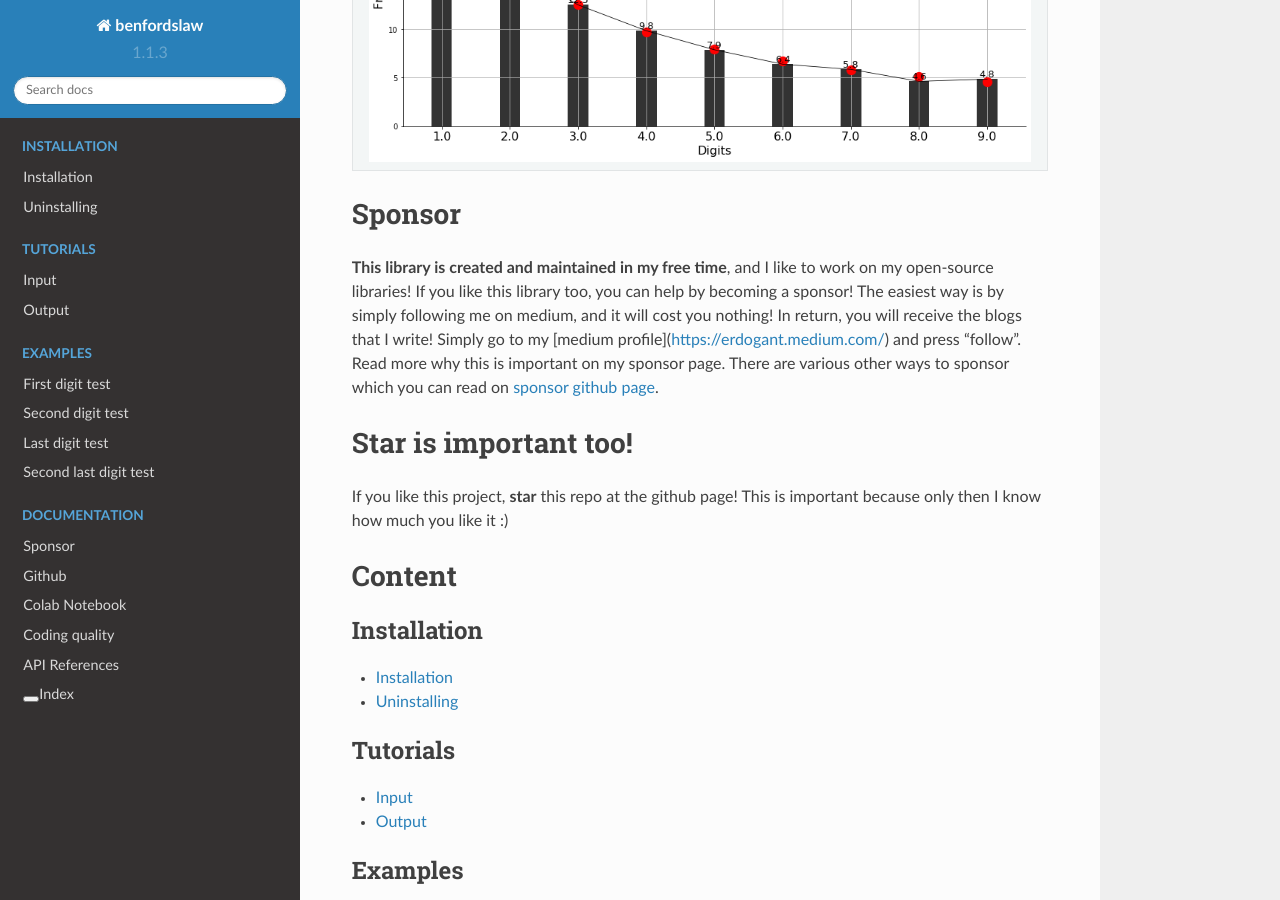
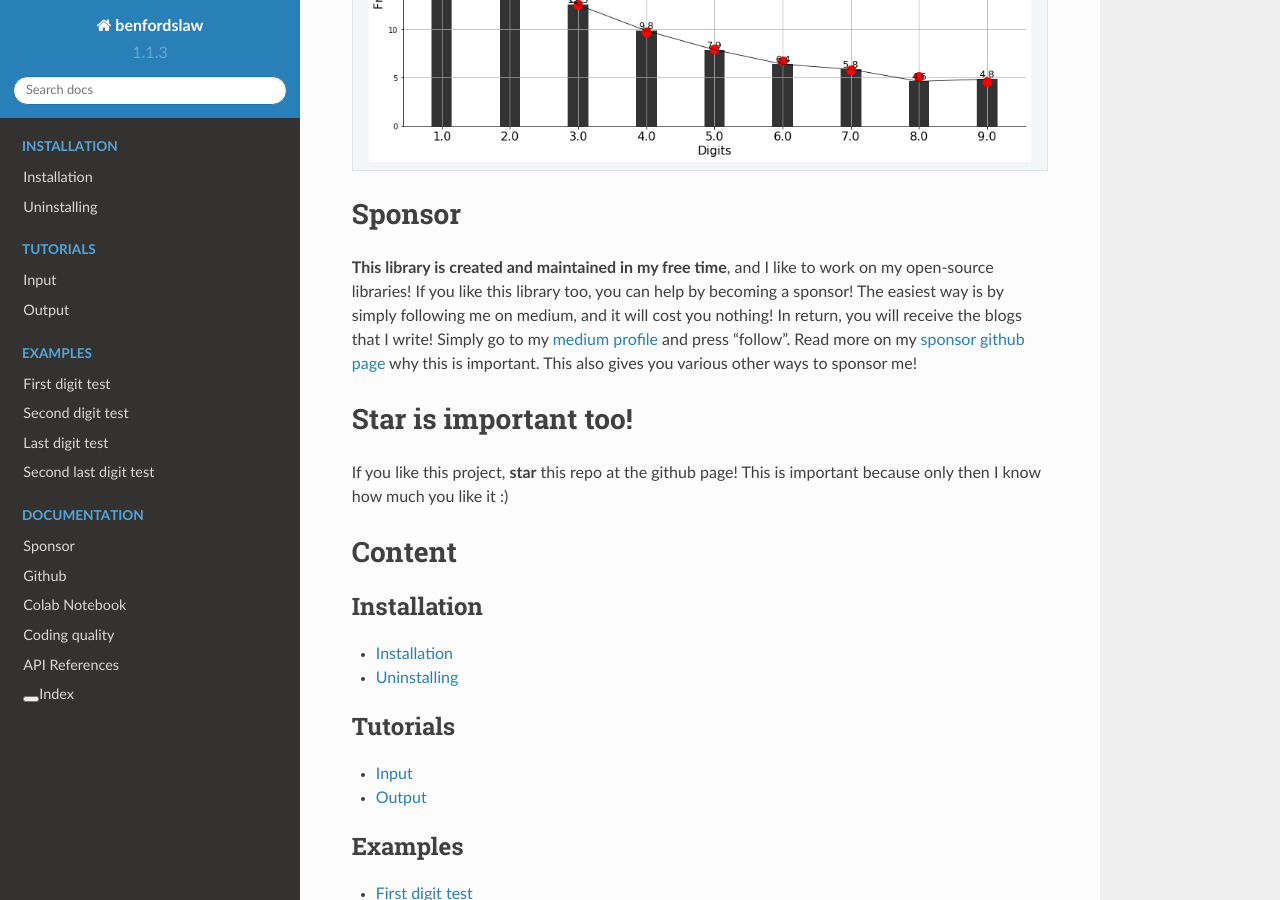
Before and after one commit to erdogant/benfordslaw, a Sphinx documentation site: the page built from docs/source/index.rst, in a window 1280 px wide and 900 px high, scrolled down 832 px. Built offline with Sphinx 7.4.7 and the Read the Docs theme 2.0.0, drawn with Linux system fonts in a browser that asks for light colours; comment, search, counter and statistics services are not loaded.

Commit message:
update sphinx docs

```diff
--- a/docs/source/index.rst
+++ b/docs/source/index.rst
@@ -23,8 +23,8 @@ Assumptions of the data
 Sponsor
 =======
 **This library is created and maintained in my free time**, and I like to work on my open-source libraries!
-If you like this library too, you can help by becoming a sponsor! The easiest way is by simply following me on medium, and it will cost you nothing! In return, you will receive the blogs that I write! Simply go to my [medium profile](https://erdogant.medium.com/) and press "follow".
-Read more why this is important on my sponsor page. There are various other ways to sponsor which you can read on `sponsor github page <https://github.com/sponsors/erdogant/>`_.
+If you like this library too, you can help by becoming a sponsor! The easiest way is by simply following me on medium, and it will cost you nothing! In return, you will receive the blogs that I write! Simply go to my `medium profile <https://erdogant.medium.com/>`_ and press "follow".
+Read more on my `sponsor github page <https://github.com/sponsors/erdogant/>`_ why this is important. This also gives you various other ways to sponsor me!
 
 
 
```
